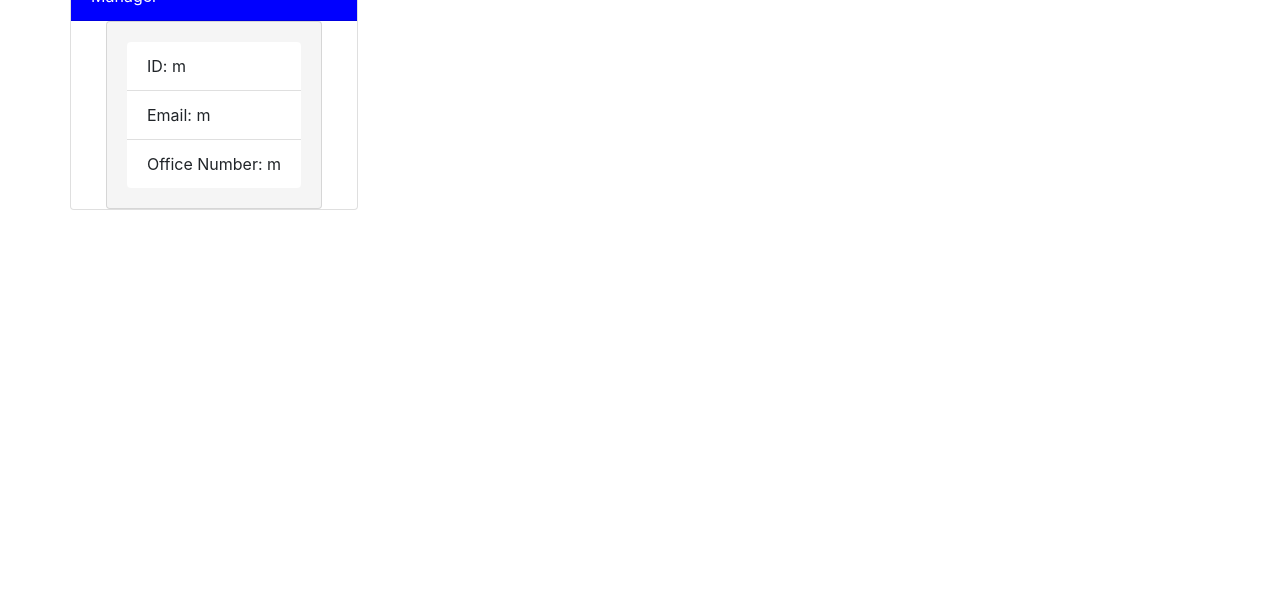
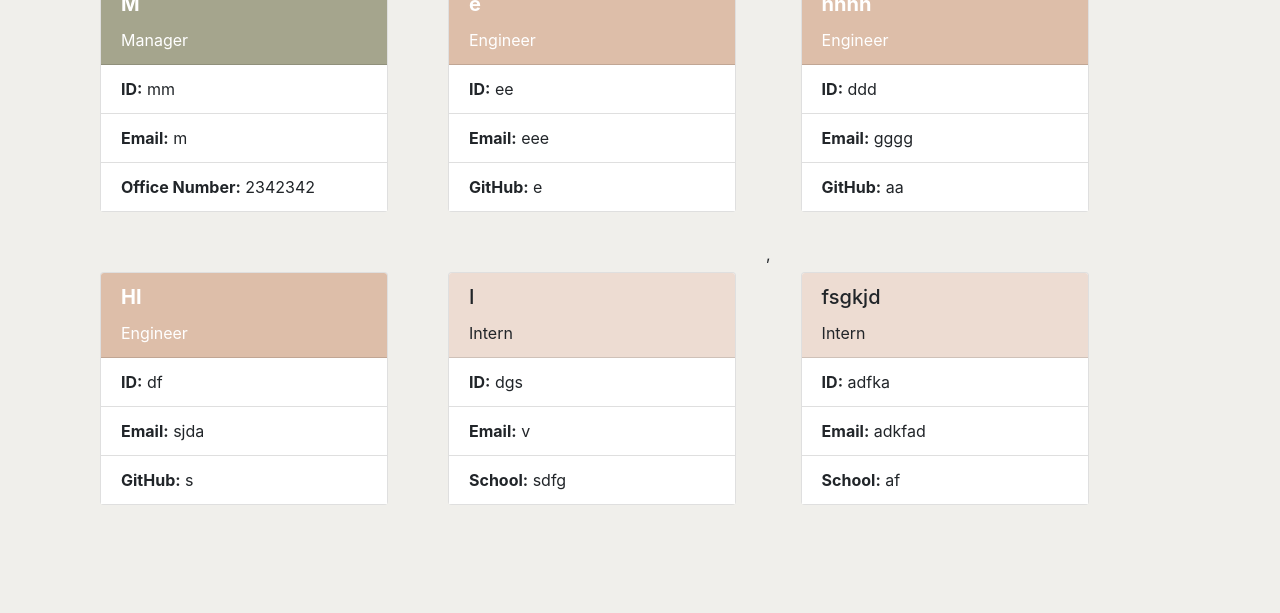
Before and after one commit to jenngreiner/team-profile-generator-homework10, a website: page team.html in a window 1280 px wide. Shown: the part 187-800 px from the top of the page. Drawn offline with nearby package versions, Linux system fonts and the light colour scheme.

Commit message:
css added

```diff
--- a/Assets/css/style.css
+++ b/Assets/css/style.css
@@ -1,13 +1,23 @@
+body {
+    background-color: #f0efeb;
+}
 header {
-    background-color: red;
+    background-color: #cb997e;
     color: white;
     text-align: center;
-    padding: 20px;
+    padding: 40px;
 }
-.card-header {
-    background-color: blue;
+.card {
+    margin: 30px;
+}
+#manager-header {
+    background-color: #a5a58d;
     color: white;
 }
-.card-body {
-    background-color: whitesmoke;
+#engineer-header {
+    background-color: #ddbea9;
+    color: white;
 }
+#intern-header {
+    background-color: #eddcd2;
+}
--- a/lib/Engineer.js
+++ b/lib/Engineer.js
@@ -9,7 +9,7 @@ class Engineer extends Employee {
         return this.github
     }
     getRole() {
-        return Engineer;
+        return 'Engineer';
     }
 }
 
--- a/output.html
+++ /dev/null
@@ -1,46 +0,0 @@
-<!DOCTYPE html>
-    <html lang="en">
-
-    <head>
-        <meta charset="UTF-8">
-        <meta name="viewport" content="width=device-width, initial-scale=1.0">
-        <script src="https://cdnjs.cloudflare.com/ajax/libs/jquery/3.2.1/jquery.min.js"></script>
-        <link rel="stylesheet" href="https://maxcdn.bootstrapcdn.com/bootstrap/4.0.0/css/bootstrap.min.css">
-        <link rel="stylesheet" href="./Assets/css/style.css">
-
-        <title>My Team</title>
-    </head>
-
-    <body>
-        <!-- header -->
-        <header>
-            <h1>My Team</h1>
-        </header>
-        <div class="container">
-            <div class="row">
-                <div class="card" style="width: 18rem;">
-                    <div class="card-header">
-                        <h5 class="card-title">undefined</h5><img src="..." class="card-img-top" alt="...">
-                        <p class="card-text">undefined</p>
-                    </div >
-    <div class="card-body">
-        <div class="card" style="margin: auto;">
-            <ul class="list-group list-group-flush">
-                <li class="list-group-item">ID: undefined</li>
-                <li class="list-group-item">Email: undefined</li>
-                <li class="list-group-item">GitHub: undefined</li>
-                <li class="list-group-item">Office Number: undefined</li>
-                <li class="list-group-item">School: undefined</li>
-            </ul>
-        </div>
-    </div>
-                </div >
-            </div >
-        </div >
-        <script src="https://cdnjs.cloudflare.com/ajax/libs/moment.js/2.24.0/moment.min.js"></script>
-        <script src="./Assets/js/script.js"></script>
-
-
-    </body >
-
-    </html >
--- a/team.html
+++ b/team.html
@@ -19,18 +19,76 @@
         <div class="container">
             <div class="row">
                 <div class="card" style="width: 18rem;">
-        <div class="card-header">
-        <h5 class="card-title">m</h5><img src="..." class="card-img-top" alt="...">
+        <div class="card-header" id="manager-header">
+        <h5 class="card-title"><b>M</b></h5>
         <p class="card-text">Manager</p>
         </div>
-        <div class="card card-body" style="margin: auto;">
+        <div id="manager-body">
         <ul class="list-group list-group-flush">
-        <li class="list-group-item">ID: m</li>
-        <li class="list-group-item">Email: m</li>
-        <li class="list-group-item">Office Number: m</li>
+        <li class="list-group-item"><b>ID:</b> mm</li>
+        <li class="list-group-item"><b>Email:</b> m</li>
+        <li class="list-group-item"><b>Office Number:</b> 2342342</li>
         </ul>
         </div></div>
-
+        <div class="card " style="width: 18rem;">
+        <div class="card-header" id="engineer-header">
+        <h5 class="card-title"><b>e</b></h5>
+        <p class="card-text">Engineer</p>
+        </div>
+        <div id="engineer-body">
+        <ul class="list-group list-group-flush">
+        <li class="list-group-item"><b>ID:</b> ee</li>
+        <li class="list-group-item"><b>Email:</b> eee</li>
+        <li class="list-group-item"><b>GitHub:</b> e</li>
+        </ul>
+        </div></div>
+        ,<div class="card " style="width: 18rem;">
+        <div class="card-header" id="engineer-header">
+        <h5 class="card-title"><b>hhhh</b></h5>
+        <p class="card-text">Engineer</p>
+        </div>
+        <div id="engineer-body">
+        <ul class="list-group list-group-flush">
+        <li class="list-group-item"><b>ID:</b> ddd</li>
+        <li class="list-group-item"><b>Email:</b> gggg</li>
+        <li class="list-group-item"><b>GitHub:</b> aa</li>
+        </ul>
+        </div></div>
+        ,<div class="card " style="width: 18rem;">
+        <div class="card-header" id="engineer-header">
+        <h5 class="card-title"><b>HI</b></h5>
+        <p class="card-text">Engineer</p>
+        </div>
+        <div>
+        <ul class="list-group list-group-flush">
+        <li class="list-group-item"><b>ID:</b> df</li>
+        <li class="list-group-item"><b>Email:</b> sjda</li>
+        <li class="list-group-item"><b>GitHub:</b> s</li>
+        </ul>
+        </div></div>
+        <div class="card" style="width: 18rem;">
+        <div class="card-header" id="intern-header">
+        <h5 class="card-title">I</b></h5>
+        <p class="card-text">Intern</p>
+        </div>
+        <div id="intern-body">
+        <ul class="list-group list-group-flush">
+        <li class="list-group-item"><b>ID:</b> dgs</li>
+        <li class="list-group-item"><b>Email:</b> v</li>
+        <li class="list-group-item"><b>School:</b> sdfg</li>
+        </ul>
+        </div></div>,<div class="card" style="width: 18rem;">
+        <div class="card-header" id="intern-header">
+        <h5 class="card-title">fsgkjd</b></h5>
+        <p class="card-text">Intern</p>
+        </div>
+        <div id="intern-body">
+        <ul class="list-group list-group-flush">
+        <li class="list-group-item"><b>ID:</b> adfka</li>
+        <li class="list-group-item"><b>Email:</b> adkfad</li>
+        <li class="list-group-item"><b>School:</b> af</li>
+        </ul>
+        </div></div>
             </div >
         </div >
         <script src="https://cdnjs.cloudflare.com/ajax/libs/moment.js/2.24.0/moment.min.js"></script>
```
Also changed, not shown: generateHTML.js (+20 -20 lines), workpls.html (deleted, +0 -46 lines), Assets/img/coffee-cup.png (added), Assets/img/graduation-cap.png (added), Assets/img/reading-eyeglasses.png (added), 1 other file.
